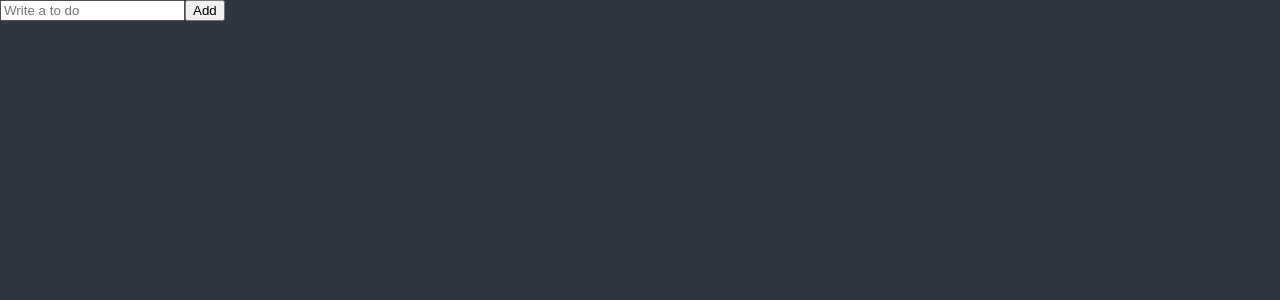
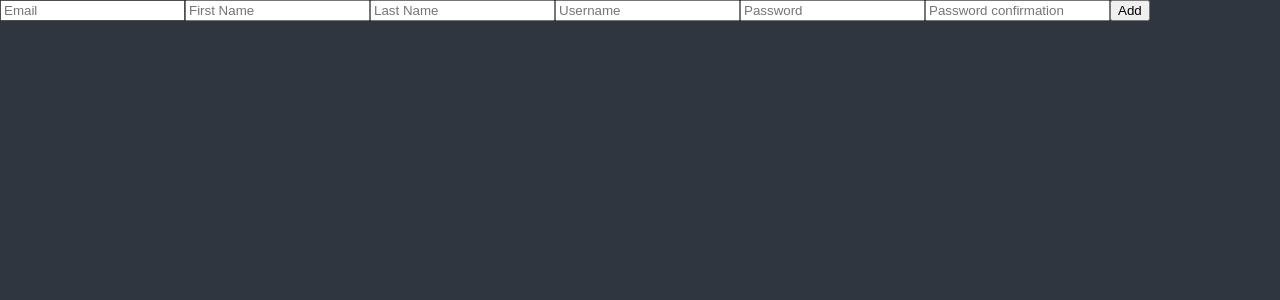
Before and after one commit to yosoyyona/react-tsx-form-animation, a React (Create React App) app: page / in a window 1280 px wide. Shown: the top 300 px of the page. Built offline with nearby package versions, Linux system fonts and the light colour scheme.

Commit message:
Form with react-hook-form

```diff
--- a/package.json
+++ b/package.json
@@ -14,6 +14,7 @@
     "react-apexcharts": "^1.4.1",
     "react-dom": "^18.2.0",
     "react-helmet": "^6.1.0",
+    "react-hook-form": "^7.51.0",
     "react-query": "^3.39.3",
     "react-router-dom": "^5.3.0",
     "react-scripts": "5.0.1",
--- a/src/ToDoList.tsx
+++ b/src/ToDoList.tsx
@@ -1,15 +1,20 @@
 import { useState } from "react";
+import { useForm } from "react-hook-form";
 
-
-function ToDoList() {
+/* function ToDoList() {
   const [toDo, setToDo] = useState("");
+  const [toDoError, setToDoError] = useState("");
   const onChange = (event:React.FormEvent<HTMLInputElement>) => {
     const {currentTarget: {value}} = event;
+    setToDoError("");
     setToDo(value);
   };
   const onSubmit = (event:React.FormEvent<HTMLFormElement>) => {
     event.preventDefault();
-    console.log(toDo);
+    if (toDo.length < 10) {
+      return setToDoError("To Do should be longer");
+    }
+    console.log("submit");
   };
 
   return (
@@ -17,9 +22,28 @@
       <form onSubmit={onSubmit}>
         <input onChange={onChange} value={toDo} placeholder="Write a to do" />
         <button>Add</button>
+        {toDoError !== ""? toDoError : null}
       </form>
     </div>
   )
+}; */
+
+function ToDoList() {
+  const { register, watch } = useForm(); // everything related to onChange above.
+  console.log(watch());
+  return (
+    <div>
+      <form>
+        <input {...register("Email")} placeholder="Email" />
+        <input {...register("firstName")} placeholder="First Name" />
+        <input {...register("lastName")} placeholder="Last Name" />
+        <input {...register("username")} placeholder="Username" />
+        <input {...register("password")} placeholder="Password" />
+        <input {...register("passwordConfirmation")} placeholder="Password confirmation" />
+        <button>Add</button>
+      </form>
+    </div>
+  );
 }
 
 export default ToDoList;
```
Also changed, not shown: 1 other file (tests, documents, lock files or other folders).
